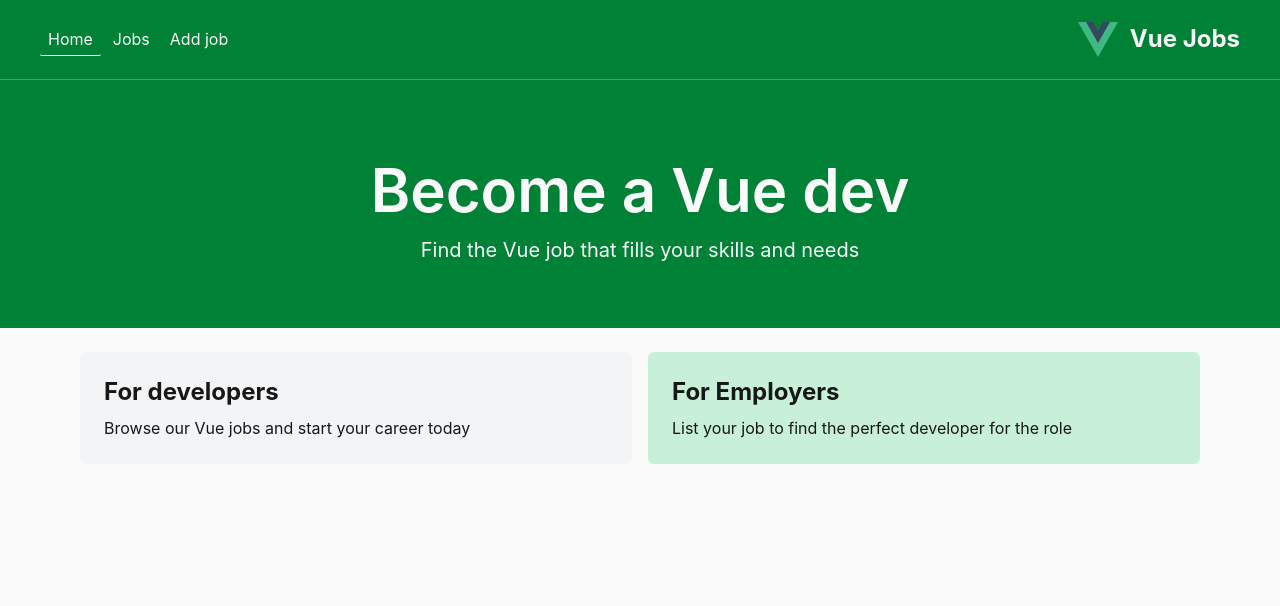
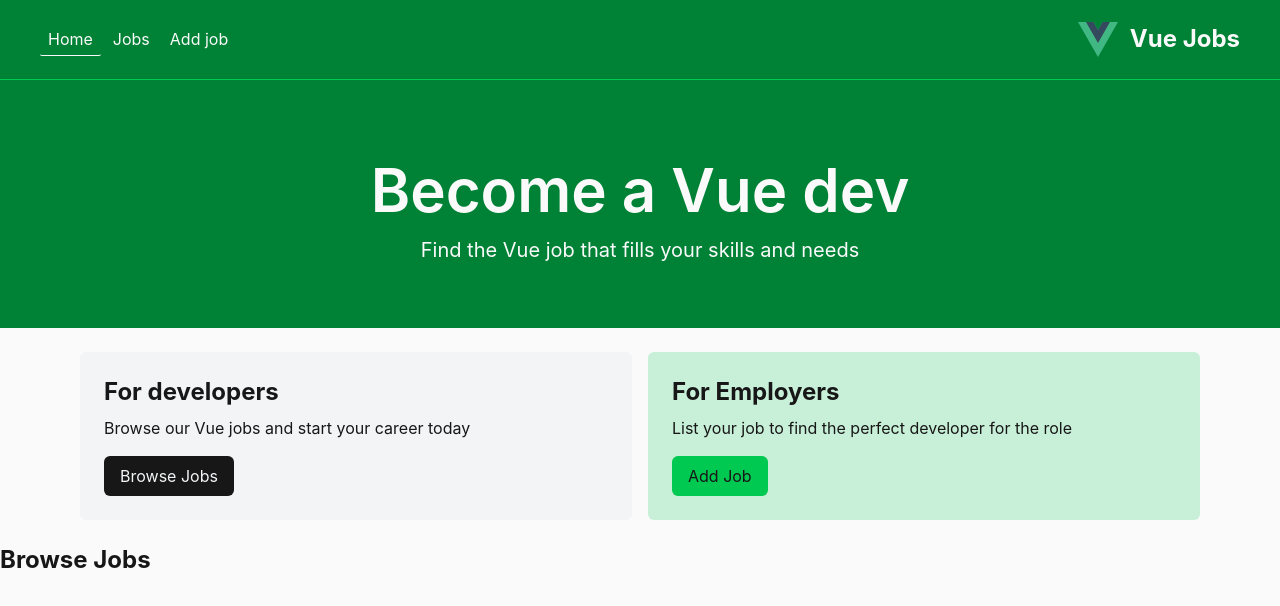
Before and after one commit to LZygmunt/vue-job-app, a Vue app: page / in a window 1280 px wide. Shown: the top 606 px of the page. Built offline with nearby package versions, Linux system fonts and the light colour scheme.

Commit message:
refactor: move HomeView component directly to views dir

```diff
--- a/src/router/routes.tsx
+++ b/src/router/routes.tsx
@@ -1,4 +1,4 @@
-import HomeView from '#/views/Home/HomeView.vue'
+import HomeView from '#/views/HomeView.vue'
 
 export const routes = [
   {
--- a/src/views/Home/HomeView.vue
+++ b/src/views/HomeView.vue
@@ -1,34 +1,44 @@
 <script setup lang="ts">
 import ActionCard from '#/components/ActionCard.vue'
 import BaseBanner from '#/components/BaseBanner.vue'
+import BaseRedirectButton from '#/components/BaseRedirectButton.vue'
 </script>
 
 <template>
   <main
     id="home-view"
     title="Home"
-    role="main"
   >
     <BaseBanner
       title="Become a Vue dev"
       desc="Find the Vue job that fills your skills and needs"
     />
-    <div class="w-full max-w-7/8 mx-auto my-6 grid grid-cols-2 gap-4">
+    <section class="w-full max-w-7/8 mx-auto my-6 grid grid-cols-2 gap-4">
       <ActionCard
         class="p-6"
         title="For developers"
         description="Browse our Vue jobs and start your career today"
-        redirectLabel="Browse Jobs"
-        redirectTo="/jobs"
         variant="secondary"
-      />
+      >
+        <BaseRedirectButton
+          label="Browse Jobs"
+          redirectTo="/jobs"
+          variant="secondary"
+        />
+      </ActionCard>
       <ActionCard
         class="p-6"
         title="For Employers"
         description="List your job to find the perfect developer for the role "
-        redirectLabel="Add Job"
-        redirectTo="/jobs/add"
-      />
-    </div>
+      >
+        <BaseRedirectButton
+          label="Add Job"
+          redirectTo="/jobs/add"
+        />
+      </ActionCard>
+    </section>
+    <section>
+      <h2>Browse Jobs</h2>
+    </section>
   </main>
 </template>
```
